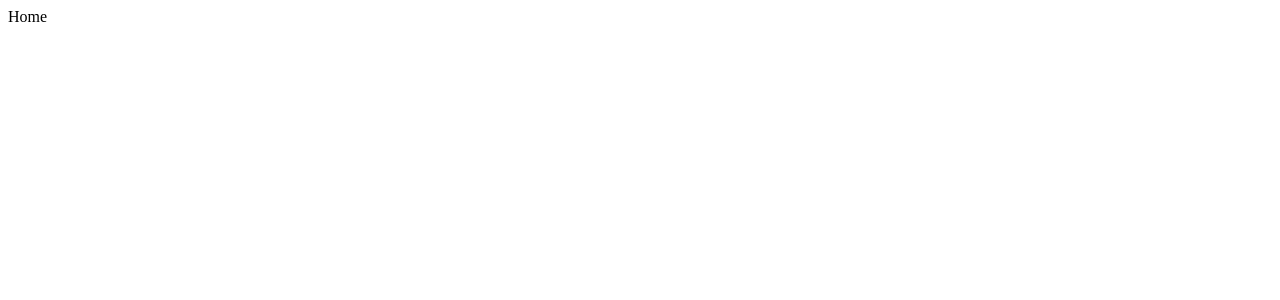
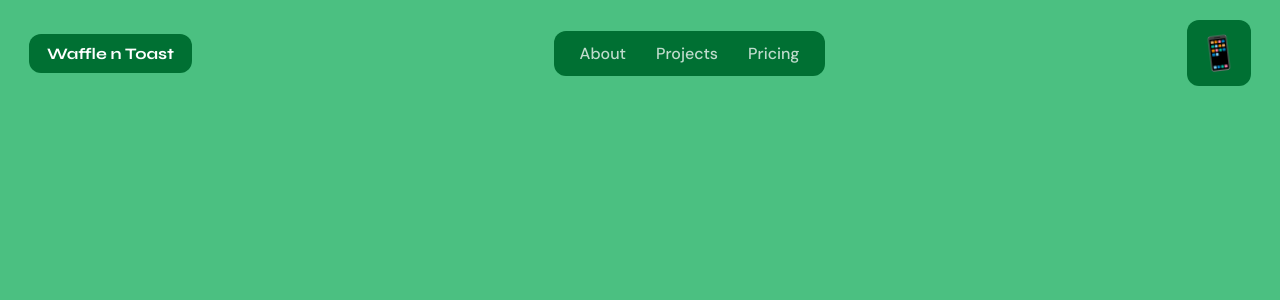
Before and after one commit to sharondrury/waffle-n-toast-vibe-coding, a React (Vite) app in the folder vibe-coding/: page / in a window 1280 px wide. Shown: the top 300 px of the page. Built offline with nearby package versions, Linux system fonts and the light colour scheme.

Commit message:
nav bar working with routes for each link

```diff
--- a/vibe-coding/src/assets/scss/ui/_import.scss
+++ b/vibe-coding/src/assets/scss/ui/_import.scss
@@ -0,0 +1,2 @@
+@forward 'colours';
+@forward 'typography';
--- a/vibe-coding/src/assets/scss/ui/colours.scss
+++ b/vibe-coding/src/assets/scss/ui/colours.scss
@@ -0,0 +1,11 @@
+:root {
+  --green-light: #4BC081;
+  --green-dark: #007033;
+  --sub-text-color: #161616;
+  --bottom-color: #013117;
+  --right-color: #bbfad8;
+  --secondary-bg: #D9D9D9CC;
+  --white: #ffffff;
+  --nav-radius: 12px;
+  --nav-item-pad: 12px 26px;
+}
--- a/vibe-coding/src/assets/scss/ui/typography.scss
+++ b/vibe-coding/src/assets/scss/ui/typography.scss
@@ -0,0 +1,6 @@
+@import url('https://fonts.googleapis.com/css2?family=Syne:wght@400;700;800&family=DM+Sans:wght@400;500;700&display=swap');
+
+:root {
+  --font-heading: 'Syne', sans-serif;
+  --font-body: 'DM Sans', sans-serif;
+}
--- a/vibe-coding/src/index.scss
+++ b/vibe-coding/src/index.scss
@@ -0,0 +1,15 @@
+@use './assets/scss/ui/import' as *;
+
+*,
+*::before,
+*::after {
+  margin: 0;
+  padding: 0;
+  box-sizing: border-box;
+}
+
+body {
+  background: var(--green-light);
+  font-family: var(--font-body);
+  color: var(--sub-text-color);
+}
--- a/vibe-coding/src/website/components/navBar/navBar.jsx
+++ b/vibe-coding/src/website/components/navBar/navBar.jsx
@@ -0,0 +1,26 @@
+import { NavLink } from 'react-router-dom'
+import './navBar.scss'
+
+const NavBar = () => {
+  return (
+    <div className="nav-wrapper">
+      <nav className="nav">
+        <NavLink to="/" className="nav__logo">
+          Waffle n Toast
+        </NavLink>
+
+        <div className="nav__links">
+          <NavLink to="/about">About</NavLink>
+          <NavLink to="/projects">Projects</NavLink>
+          <NavLink to="/pricing">Pricing</NavLink>
+        </div>
+
+        <NavLink to="/contact" className="nav__phone">
+          <div className="nav__phone-icon">📱</div>
+        </NavLink>
+      </nav>
+    </div>
+  );
+}
+
+export default NavBar
--- a/vibe-coding/src/website/components/navBar/navBar.scss
+++ b/vibe-coding/src/website/components/navBar/navBar.scss
@@ -0,0 +1,76 @@
+.nav-wrapper {
+  background: var(--green-light);
+  padding: 20px 0 40px;
+}
+
+.nav {
+  max-width: 1270px;
+  margin: 0 auto;
+  padding: 0 24px;
+  display: flex;
+  align-items: center;
+  justify-content: space-between;
+}
+
+.nav__logo {
+  background: var(--green-dark);
+  padding: 10px 18px;
+  border-radius: var(--nav-radius);
+  color: var(--white);
+  font-family: var(--font-heading);
+  font-weight: 700;
+  font-size: 1rem;
+  text-decoration: none;
+}
+
+.nav__links {
+  display: flex;
+  gap: 30px;
+  background: var(--green-dark);
+  padding: var(--nav-item-pad);
+  border-radius: var(--nav-radius);
+
+  a {
+    text-decoration: none;
+    color: var(--white);
+    font-family: var(--font-body);
+    font-weight: 500;
+    opacity: 0.75;
+    transition: opacity 0.2s;
+
+    &:hover,
+    &.active {
+      opacity: 1;
+    }
+  }
+}
+
+.nav__phone {
+  background: var(--green-dark);
+  padding: 12px;
+  border-radius: var(--nav-radius);
+  display: flex;
+  align-items: center;
+  justify-content: center;
+  text-decoration: none;
+
+}
+
+.nav__phone-icon {
+  font-size: 2rem;
+  animation: phone-ring 2.4s infinite;
+}
+
+@keyframes phone-ring {
+  0%   { transform: rotate(0); }
+  5%   { transform: rotate(15deg); }
+  10%  { transform: rotate(-15deg); }
+  15%  { transform: rotate(12deg); }
+  20%  { transform: rotate(-12deg); }
+  25%  { transform: rotate(8deg); }
+  30%  { transform: rotate(-8deg); }
+  35%  { transform: rotate(4deg); }
+  40%  { transform: rotate(-4deg); }
+  45%  { transform: rotate(0); }
+  100% { transform: rotate(0); }
+}
--- a/vibe-coding/src/website/pages/aboutPage/aboutPage.jsx
+++ b/vibe-coding/src/website/pages/aboutPage/aboutPage.jsx
@@ -1,5 +1,14 @@
-function AboutPage() {
-  return <main>About</main>
+import NavBar from '../../components/navBar/navBar'
+import './aboutPage.scss'
+
+const AboutPage = () => {
+  return (
+    <>
+      <NavBar />
+      <main className="aboutPage">About
+      </main>
+    </>
+  )
 }
 
 export default AboutPage
--- a/vibe-coding/src/website/pages/contactPage/contactPage.jsx
+++ b/vibe-coding/src/website/pages/contactPage/contactPage.jsx
@@ -1,5 +1,14 @@
-function ContactPage() {
-  return <main>Contact</main>
+import NavBar from '../../components/navBar/navBar'
+import './contactPage.scss'
+
+const ContactPage = () => {
+  return (
+    <>
+      <NavBar />
+      <main className="contactPage">
+      </main>
+    </>
+  )
 }
 
 export default ContactPage
--- a/vibe-coding/src/website/pages/homePage/homePage.jsx
+++ b/vibe-coding/src/website/pages/homePage/homePage.jsx
@@ -1,5 +1,15 @@
-function HomePage() {
-  return <main>Home</main>
+import NavBar from '../../components/navBar/navBar'
+import './homePage.scss'
+
+const HomePage = () => {
+  return (
+    <>
+      <NavBar />
+      <main className="homePage">
+        <section className="hero"></section>
+      </main>
+    </>
+  )
 }
 
 export default HomePage
--- a/vibe-coding/src/website/pages/pricingPage/pricingPage.jsx
+++ b/vibe-coding/src/website/pages/pricingPage/pricingPage.jsx
@@ -1,5 +1,14 @@
-function PricingPage() {
-  return <main>Pricing</main>
+import NavBar from '../../components/navBar/navBar'
+import './pricingPage.scss'
+
+const PricingPage = () => {
+  return (
+    <>
+      <NavBar />
+      <main className="pricingPage">
+      </main>
+    </>
+  )
 }
 
 export default PricingPage
--- a/vibe-coding/src/website/pages/projectsPage/projectsPage.jsx
+++ b/vibe-coding/src/website/pages/projectsPage/projectsPage.jsx
@@ -1,5 +1,14 @@
-function ProjectsPage() {
-  return <main>Projects</main>
+import NavBar from '../../components/navBar/navBar'
+import './projectsPage.scss'
+
+const ProjectsPage = () => {
+  return (
+    <>
+      <NavBar />
+      <main className="projectsPage">
+      </main>
+    </>
+  )
 }
 
 export default ProjectsPage
```
Also changed, not shown: vibe-coding/vibe/epics/rules.txt.
